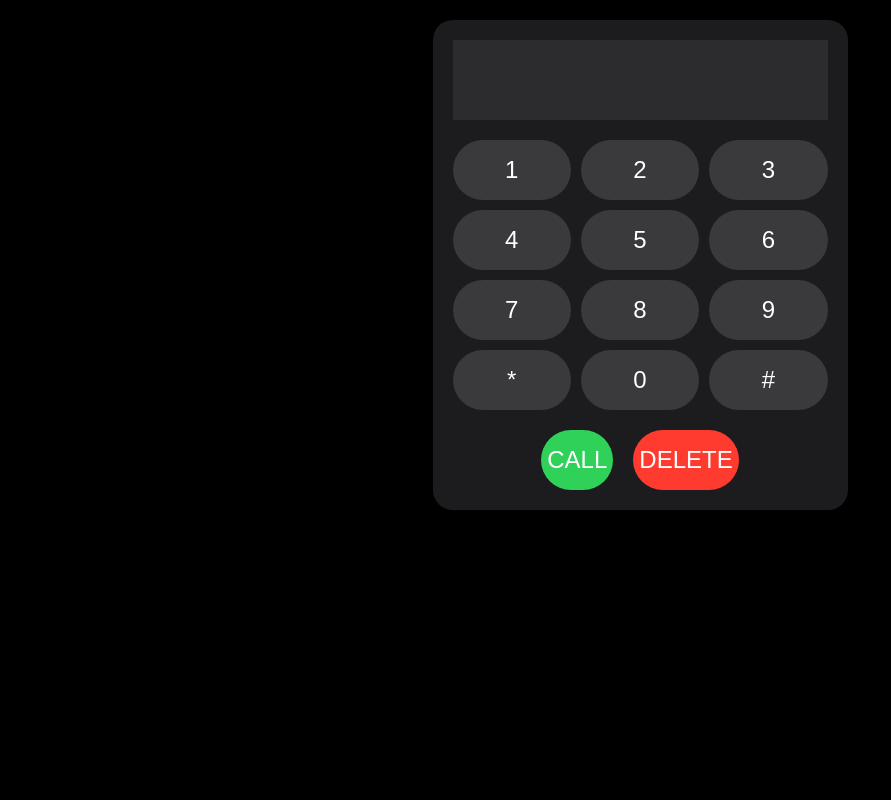
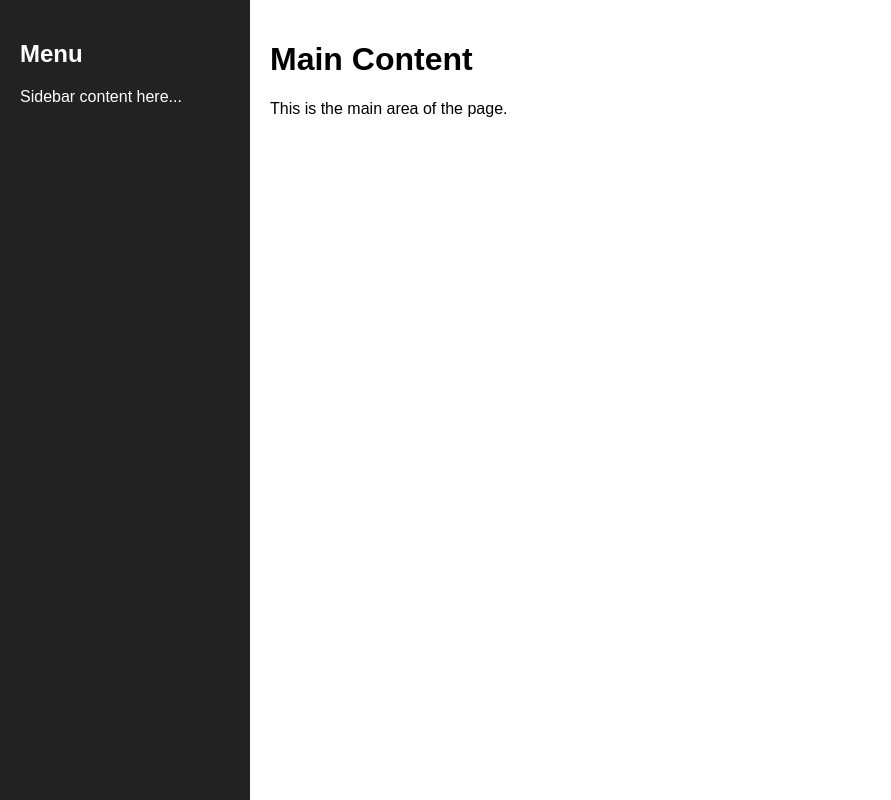
Before and after one commit to MozarXScripts/fakecontact, a plain HTML site: page index.html in a window 1280 px wide. Shown: the whole page, without its empty margins (0-891 px from the left). Drawn offline with Linux system fonts and the light colour scheme.

Commit message:
Update index.html

```diff
--- a/index.html
+++ b/index.html
@@ -1,190 +1,91 @@
 <!DOCTYPE html>
-<html>
+<html lang="en">
 <head>
 <meta charset="UTF-8">
-    <meta name="viewport" content="width=device-width, initial-scale=1.0">
-    <title>iPhone Call App</title>
+<title>Fixed Sidebar Toggle</title>
 <style>
   body {
-            font-family: Arial;
-            background: black;
-            color: white;
     margin: 0;
-            padding: 20px;
+    font-family: Arial, sans-serif;
   }
 
-        .container {
-            width: 375px;
-            margin: 0 auto;
-            background: #1C1C1E;
+  /* Sidebar */
+  .sidebar {
+    position: fixed;
+    top: 0;
+    left: 0;
+    width: 250px;
+    height: 100vh;
+    background: #222;
+    color: white;
     padding: 20px;
-            border-radius: 20px;
+    box-sizing: border-box;
+    transition: width 0.3s ease;
+    overflow: hidden;
   }
 
-        #numberDisplay {
-            font-size: 32px;
-            text-align: center;
-            padding: 20px;
-            background: #2C2C2E;
-            margin-bottom: 20px;
-            min-height: 40px;
+  /* Collapsed Sidebar */
+  .sidebar.collapsed {
+    width: 60px;
   }
 
-        .keypad {
-            display: grid;
-            grid-template-columns: repeat(3, 1fr);
-            gap: 10px;
-            margin-bottom: 20px;
+  /* Content */
+  .main-content {
+    margin-left: 250px;
+    padding: 20px;
+    transition: margin-left 0.3s ease;
   }
 
-        button {
-            height: 60px;
-            font-size: 24px;
-            background: #3A3A3C;
-            color: white;
-            border: none;
-            border-radius: 30px;
-            cursor: pointer;
+  /* Content shift when collapsed */
+  .main-content.expanded {
+    margin-left: 60px;
   }
 
-        button:active {
-            background: #4A4A4C;
-        }
-
-        .call-button {
-            background: #30D158;
-        }
-
-        .call-button:active {
-            background: #2CB34A;
-        }
-
-        .delete-button {
-            background: #FF3B30;
-        }
-
-        .hidden {
-            display: none;
-        }
-
-        #callScreen {
+  /* Toggle Button */
+  .toggle-btn {
+    position: absolute;
+    top: 15px;
+    right: -25px;
+    width: 25px;
+    height: 25px;
+    background: #444;
+    color: white;
+    border-radius: 5px;
     text-align: center;
-            padding: 40px 20px;
-        }
-
-        #callerInfo {
-            font-size: 24px;
-            margin-bottom: 40px;
-        }
-
-        .simple-controls {
-            display: flex;
-            justify-content: center;
-            gap: 20px;
-            margin-top: 40px;
+    line-height: 25px;
+    cursor: pointer;
+    font-size: 18px;
   }
 </style>
 </head>
 <body>
-    <!-- Keypad Screen -->
-    <div id="keypadScreen" class="container">
-        <div id="numberDisplay"></div>
 
-        <div class="keypad">
-            <button onclick="addNumber('1')">1</button>
-            <button onclick="addNumber('2')">2</button>
-            <button onclick="addNumber('3')">3</button>
-            <button onclick="addNumber('4')">4</button>
-            <button onclick="addNumber('5')">5</button>
-            <button onclick="addNumber('6')">6</button>
-            <button onclick="addNumber('7')">7</button>
-            <button onclick="addNumber('8')">8</button>
-            <button onclick="addNumber('9')">9</button>
-            <button onclick="addNumber('*')">*</button>
-            <button onclick="addNumber('0')">0</button>
-            <button onclick="addNumber('#')">#</button>
+<!-- Sidebar -->
+<div class="sidebar">
+  <div class="toggle-btn" onclick="toggleBar()">─</div>
+  <h2>Menu</h2>
+  <p>Sidebar content here...</p>
 </div>
 
-        <div style="display: flex; justify-content: center; gap: 20px;">
-            <button class="call-button" onclick="makeCall()">CALL</button>
-            <button class="delete-button" onclick="deleteNumber()">DELETE</button>
-        </div>
-    </div>
-
-    <!-- Call Screen -->
-    <div id="callScreen" class="container hidden">
-        <div id="callerInfo">
-            <div style="font-size: 36px; margin-bottom: 10px;">📞 Calling</div>
-            <div id="callerNumber" style="font-size: 24px;"></div>
-            <div id="callStatus" style="font-size: 18px; color: #666; margin-top: 20px;">Connecting...</div>
-        </div>
-
-        <div class="simple-controls">
-            <button onclick="endCall()">END CALL</button>
-            <button onclick="alert('Mute clicked')">MUTE</button>
-            <button onclick="alert('Speaker clicked')">SPEAKER</button>
-        </div>
+<!-- Main Content -->
+<div class="main-content">
+  <h1>Main Content</h1>
+  <p>This is the main area of the page.</p>
 </div>
 
 <script>
-        // Global variables
-        let currentNumber = '';
-        let callTimer;
-        let callSeconds = 0;
+  function toggleBar() {
+    const sidebar = document.querySelector(".sidebar");
+    const mainContent = document.querySelector(".main-content");
+    const btn = document.querySelector(".toggle-btn");
 
-        // Basic functions - guaranteed to work
-        function addNumber(num) {
-            currentNumber += num;
-            document.getElementById('numberDisplay').textContent = currentNumber;
-        }
+    const collapsed = sidebar.classList.toggle("collapsed");
+    mainContent.classList.toggle("expanded");
 
-        function deleteNumber() {
-            currentNumber = currentNumber.slice(0, -1);
-            document.getElementById('numberDisplay').textContent = currentNumber;
-        }
-
-        function makeCall() {
-            if (currentNumber.length === 0) return;
-
-            // Show call screen
-            document.getElementById('keypadScreen').classList.add('hidden');
-            document.getElementById('callScreen').classList.remove('hidden');
-
-            // Set caller info
-            document.getElementById('callerNumber').textContent = currentNumber;
-
-            // Simulate call connection
-            setTimeout(function() {
-                document.getElementById('callStatus').textContent = 'Ringing...';
-            }, 1000);
-
-            setTimeout(function() {
-                document.getElementById('callStatus').textContent = '00:00';
-                startCallTimer();
-            }, 3000);
-        }
-
-        function startCallTimer() {
-            callTimer = setInterval(function() {
-                callSeconds++;
-                var minutes = Math.floor(callSeconds / 60);
-                var seconds = callSeconds % 60;
-                document.getElementById('callStatus').textContent =
-                    minutes.toString().padStart(2, '0') + ':' + seconds.toString().padStart(2, '0');
-            }, 1000);
-        }
-
-        function endCall() {
-            clearInterval(callTimer);
-            callSeconds = 0;
-
-            // Go back to keypad
-            document.getElementById('callScreen').classList.add('hidden');
-            document.getElementById('keypadScreen').classList.remove('hidden');
-
-            // Add to recent calls
-            alert('Call ended - added to recents: ' + currentNumber);
+    // Change icon automatically
+    btn.textContent = collapsed ? "☰" : "─";
   }
 </script>
+
 </body>
 </html>
```
Lines whose indentation alone changed are shown as unchanged.
